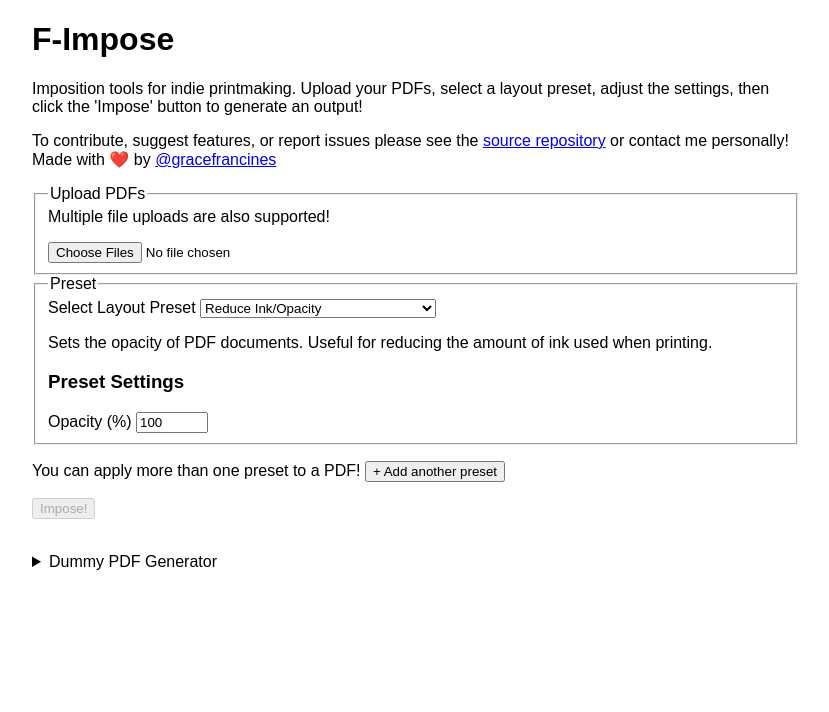
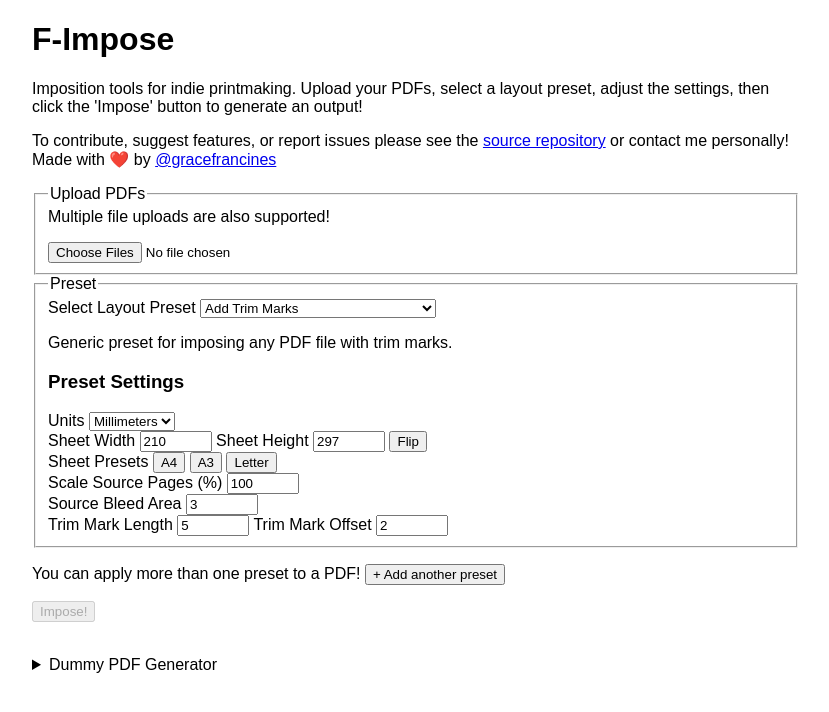
Before and after one commit to gfrancine/f-impose, a React (Vite) app: page / in a window 1280 px wide. Shown: the top 712 px of the page, without its empty margins (224-1053 px from the left). Built offline with nearby package versions, Linux system fonts and the light colour scheme.

Commit message:
refactor: use upper snake case for default preset id constant, change default preset to addTrimMarks

```diff
--- a/src/components/PresetStepForm.tsx
+++ b/src/components/PresetStepForm.tsx
@@ -4,7 +4,7 @@ import {
   LAYOUT_PRESETS,
   PRESETS,
   UTILITY_PRESETS,
-  defaultPresetId,
+  DEFAULT_PRESET_ID,
   type PresetId,
 } from "../presets";
 import "./App.css";
@@ -56,7 +56,7 @@ export function getDefaultRawSettings(settingsSchema: SettingsSchema) {
 }
 
 export function newPresetStep(
-  presetId: PresetId = defaultPresetId,
+  presetId: PresetId = DEFAULT_PRESET_ID,
 ): PresetStep {
   const preset = PRESETS[presetId];
   return {
--- a/src/presets/index.ts
+++ b/src/presets/index.ts
@@ -4,6 +4,7 @@ import longShortEdgeFlip from "./long-short-edge-flip";
 import reduceInk from "./reduce-ink";
 import removeInnerBleed from "./remove-inner-bleed";
 import markSpineHoles from "./mark-spine-holes";
+
 // Layouts
 import saddleStitch from "./saddle-stitch-2up";
 import saddleStitch4Up from "./saddle-stitch-4up";
@@ -36,4 +37,4 @@ export const PRESETS = {
 
 export type PresetId = keyof typeof PRESETS;
 
-export const defaultPresetId: PresetId = "reduceInk";
+export const DEFAULT_PRESET_ID: PresetId = "addTrimMarks";
```
